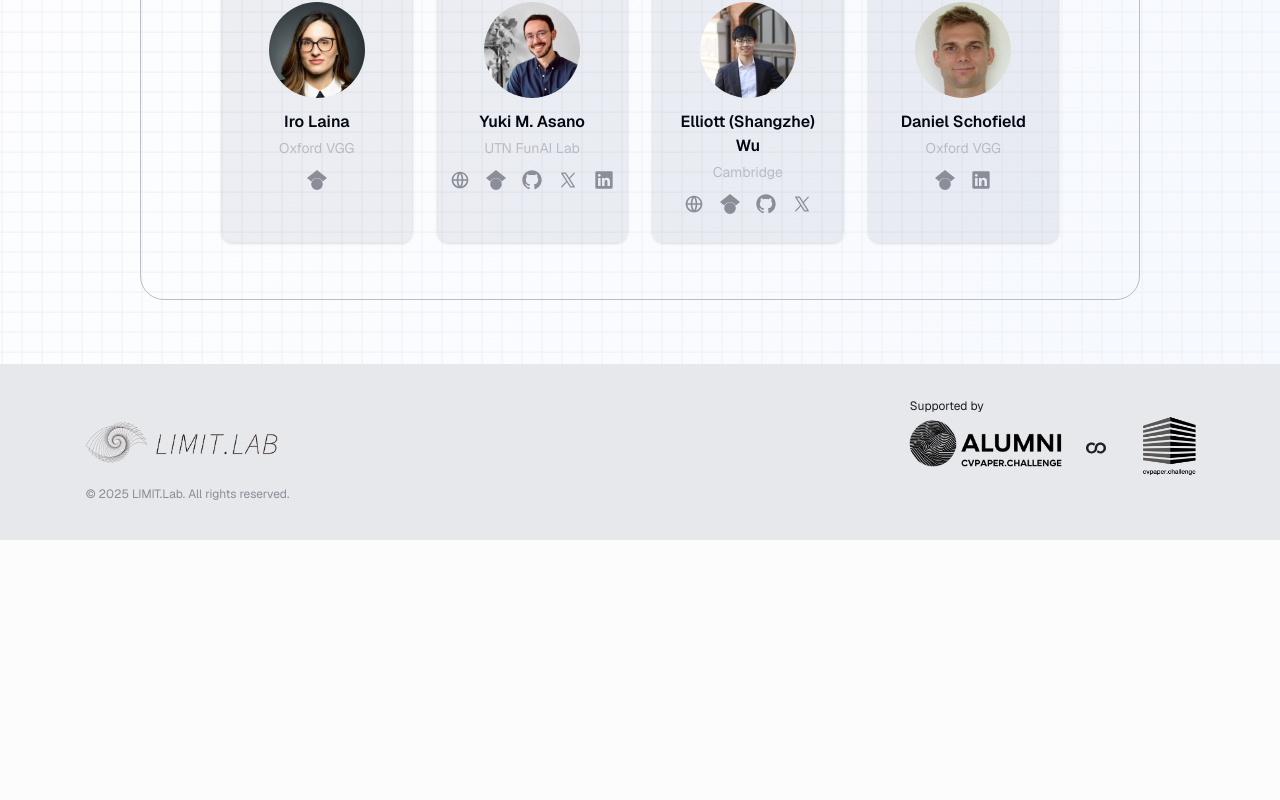
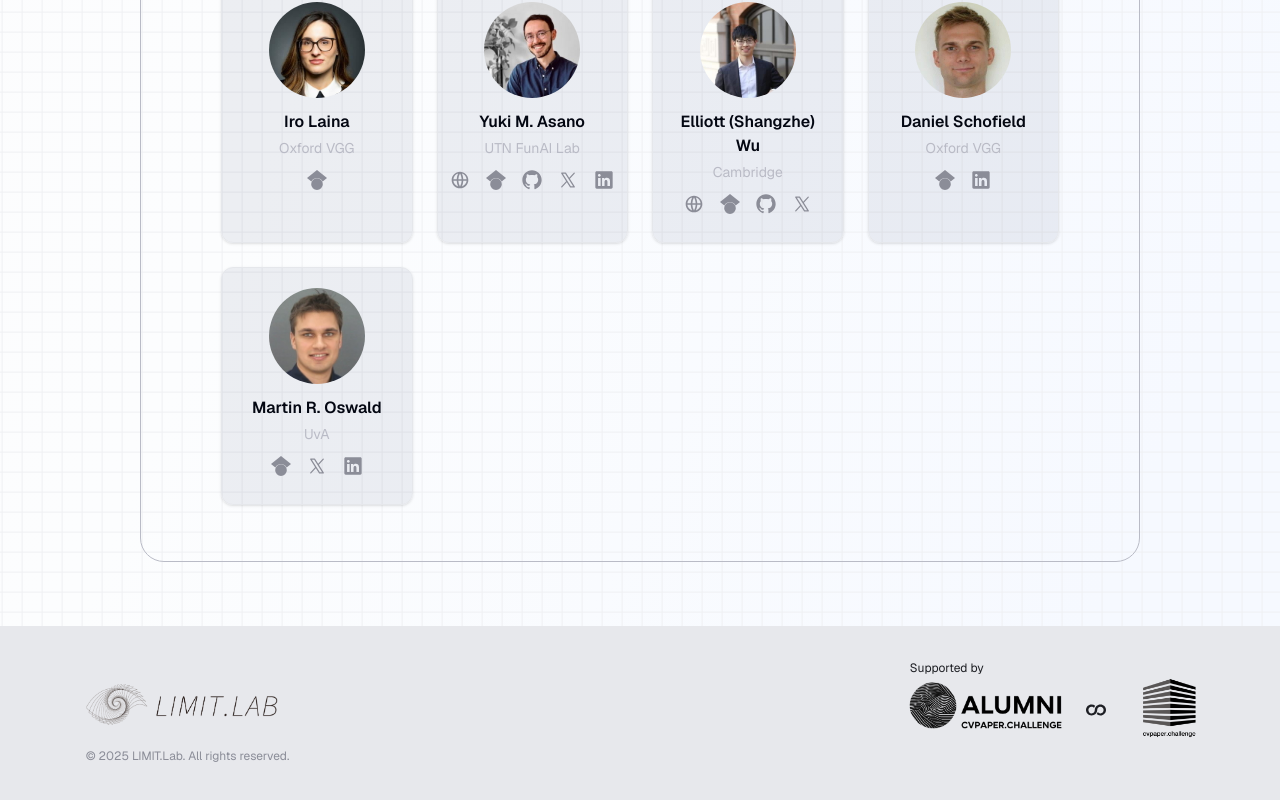
Before and after one commit to cvpaperchallenge-alumni/limit-lab-homepage, a Next.js app: page / in a window 1280 px wide. Shown: the part 2370-3170 px from the top of the page. Before the commit the page ends 2910 px from the top, so only its background shows below. Built offline with nearby package versions, Linux system fonts and the light colour scheme; what tailwindcss-animated would draw is missing.

Commit message:
feat: add martin to members.

```diff
--- a/src/data/topPageData.ts
+++ b/src/data/topPageData.ts
@@ -182,4 +182,14 @@ export const members = [
     XUrl: '',
     linkedinUrl: 'https://www.linkedin.com/in/dan-schofield-361285239',
   },
+  {
+    name: 'Martin R. Oswald',
+    affiliation: 'UvA',
+    photoUrl: '/members/martin.oswald-256x256.jpg',
+    homePageUrl: '',
+    googleScholarUrl: 'https://scholar.google.com/citations?user=biytQP8AAAAJ',
+    githubUrl: '',
+    XUrl: 'https://x.com/martin_r_oswald',
+    linkedinUrl: 'https://www.linkedin.com/in/martin-r-oswald-167461122',
+  },
 ]
```
Also changed, not shown: public/members/martin.oswald-256x256.jpg (added).
